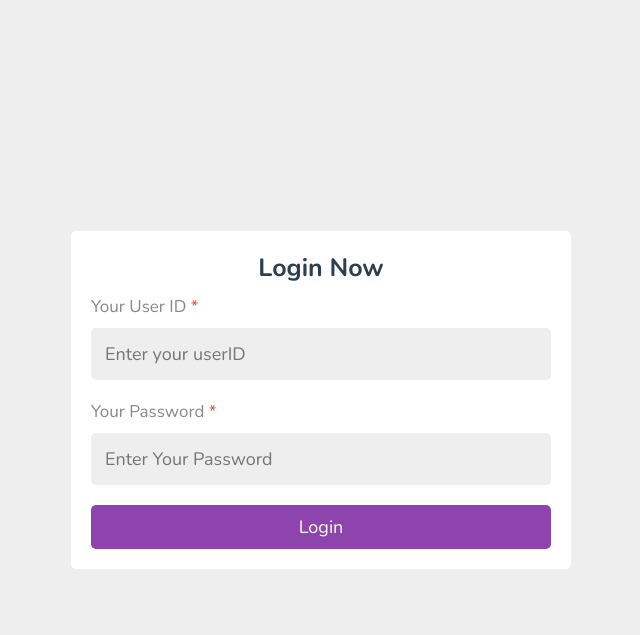
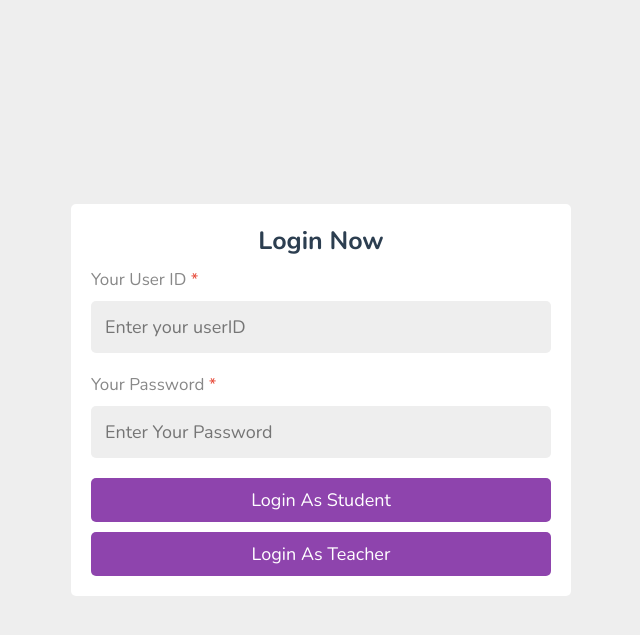
Before and after one commit to Yu3times/SLU-OJT-Management-Web-App, a PHP site: page /redirect/loginPage.php in a window 1280 px wide. Shown: the top 635 px of the page, without its empty margins (319-959 px from the left). Run offline with PHP 8.4, Linux system fonts and the light colour scheme; some libraries are stand-ins or nearby versions.

Commit message:
Add two login buttons

```diff
--- a/login/loginPage.php
+++ b/login/loginPage.php
@@ -59,7 +59,8 @@
       <input type="text" id ="userID" name="userID" placeholder="Enter your userID" required maxlength="10" class="box">
       <p>Your Password <span>*</span></p>
       <input type="password" id ="password" name="password" placeholder="Enter Your Password" required maxlength="20" class="box">
-      <input type="submit" value="login" name="submit" class="btn">
+      <input type="submit" formaction="login.php" value="login as student" name="submit" class="btn">
+      <input type="submit" formaction="http://localhost:8001/homepage" value="login as teacher" name="submit" class="btn">
    </form>
 </section>
 
```
Also changed, not shown: login/login.php (+6 -1 lines).
